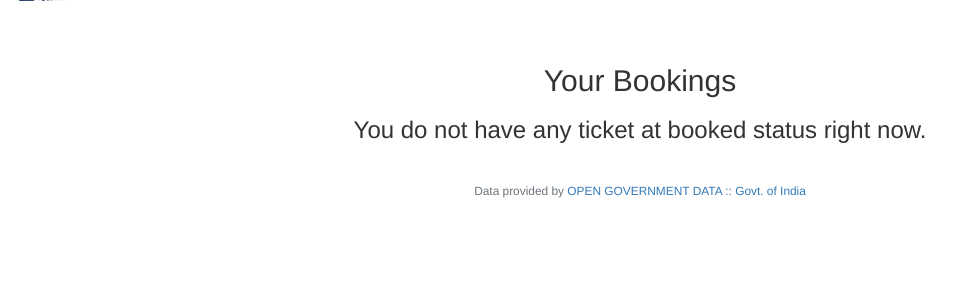
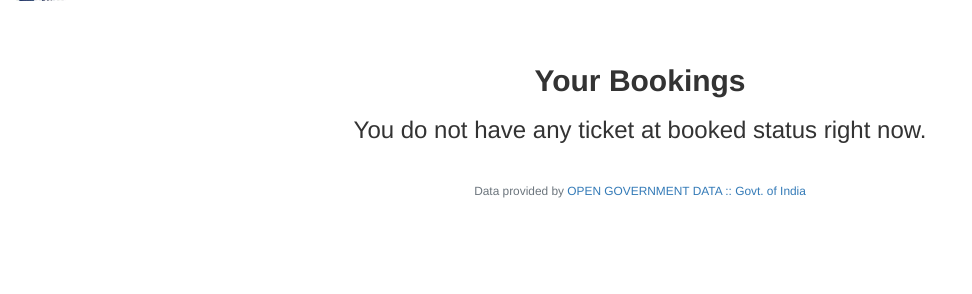
Before and after one commit to MukeshSharma1503/Book-Rail, a Flask app: page / in a window 1280 px wide. Shown: the part 73-367 px from the top of the page, without its empty margins (0-972 px from the left). Run offline with Flask 3, Linux system fonts and the light colour scheme; the visitor is signed in with stand-in values (Sample User, id 1); data that the repository does not hold is empty; some libraries are stand-ins or nearby versions.

Commit message:
Update index.html

```diff
--- a/templates/index.html
+++ b/templates/index.html
@@ -5,7 +5,7 @@
 {% endblock %}
 
 {% block main %}
-        <h2 class= "mb-3">Your Bookings</h2>
+        <h2 class= "mb-3"><strong>Your Bookings</strong></h2>
         {% if tickets %}
         <table class="table table-striped">
             <thead>
```
